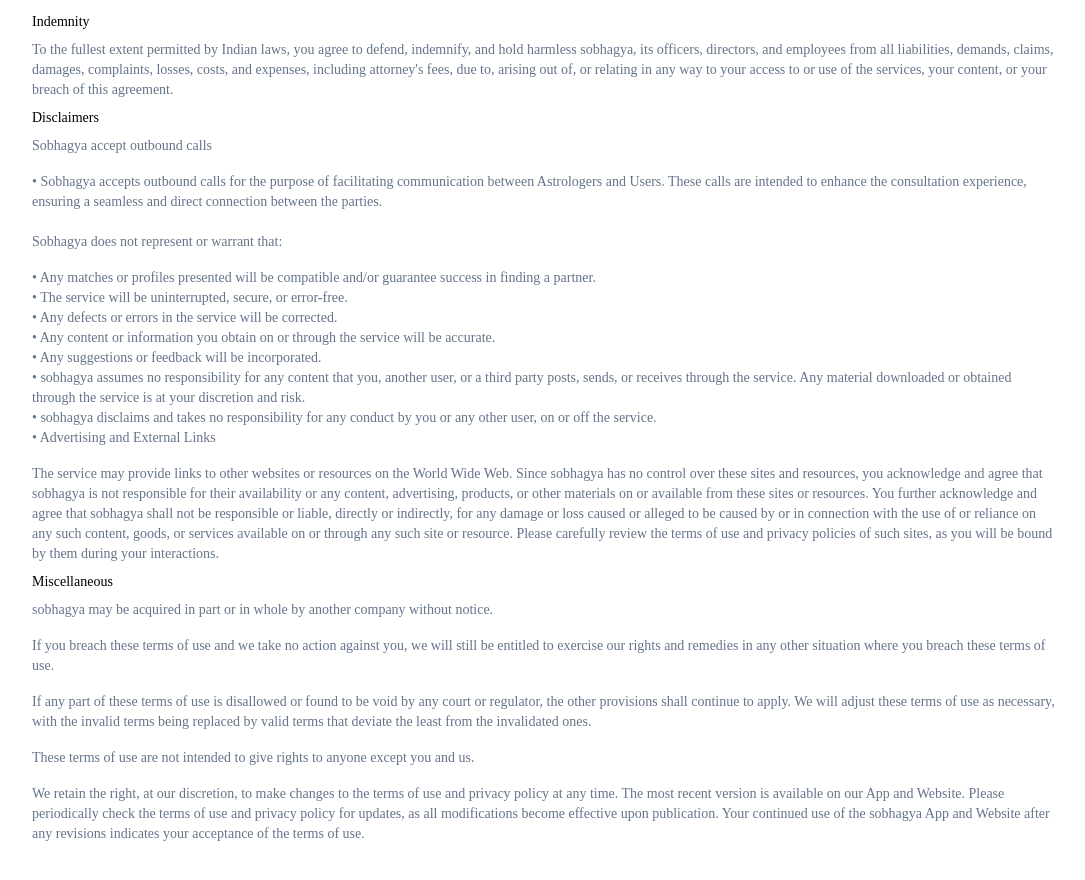
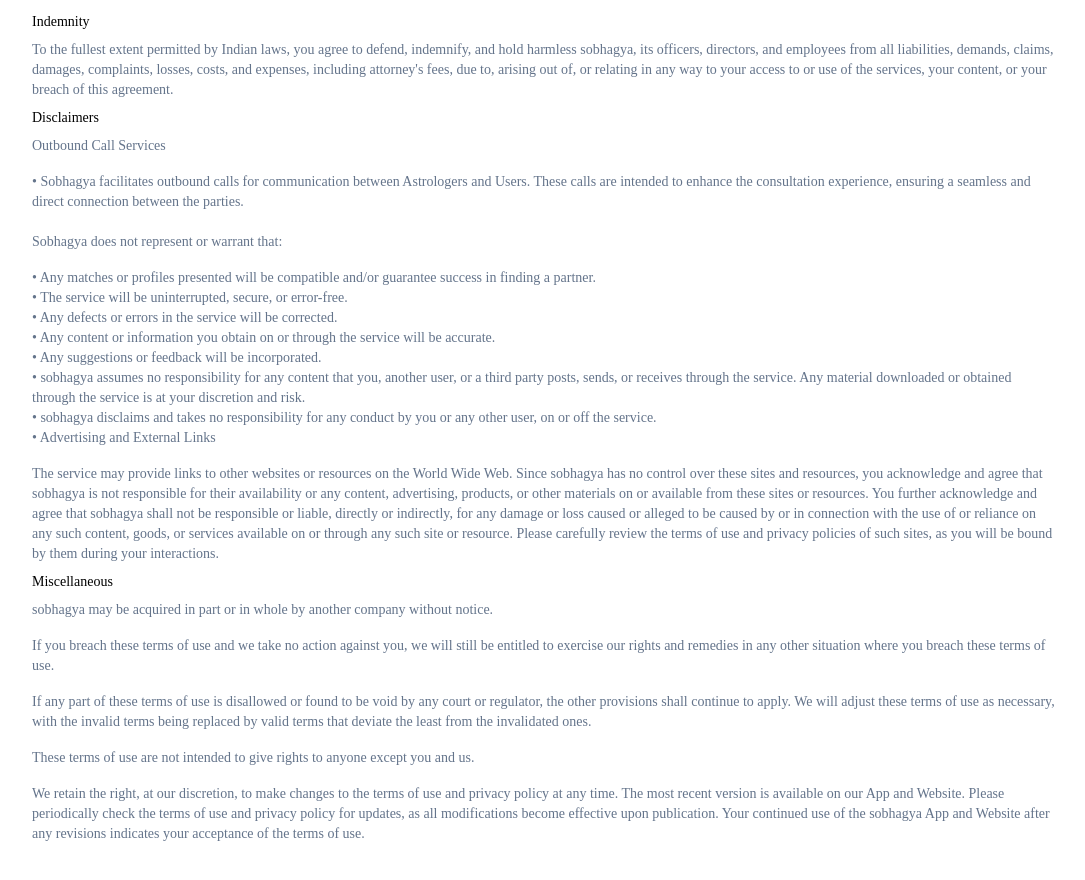
Before and after one commit to elysion-yb24/sobhagya-web, a React (Vite) app: page /termsOfService in a window 1280 px wide. Shown: the part 2680-3560 px from the top of the page, without its empty margins (96-1181 px from the left). Built offline with nearby package versions, Linux system fonts and the light colour scheme.

Commit message:
fix:outbound call services in terms of service

```diff
--- a/src/Pages/TermsofService.jsx
+++ b/src/Pages/TermsofService.jsx
@@ -379,10 +379,10 @@
         </div>
         <div className="mb-2">
           <h3 className="text-sm mb-2">Disclaimers</h3>
-          <p className="text-sm text-slate-500 mb-4">Sobhagya accept outbound calls </p>
+          <p className="text-sm text-slate-500 mb-4">Outbound Call Services </p>
           <p className="text-sm text-slate-500">
             &#8226;
-            Sobhagya accepts outbound calls for the purpose of facilitating communication between Astrologers and Users. These calls are intended to enhance the consultation experience, ensuring a seamless and direct connection between the parties.         </p>
+            Sobhagya facilitates outbound calls for communication between Astrologers and Users. These calls are intended to enhance the consultation experience, ensuring a seamless and direct connection between the parties.         </p>
           <p className="text-sm text-slate-500 mb-4">
            <br/> Sobhagya does not represent or warrant that:<br/>
           </p>
```
